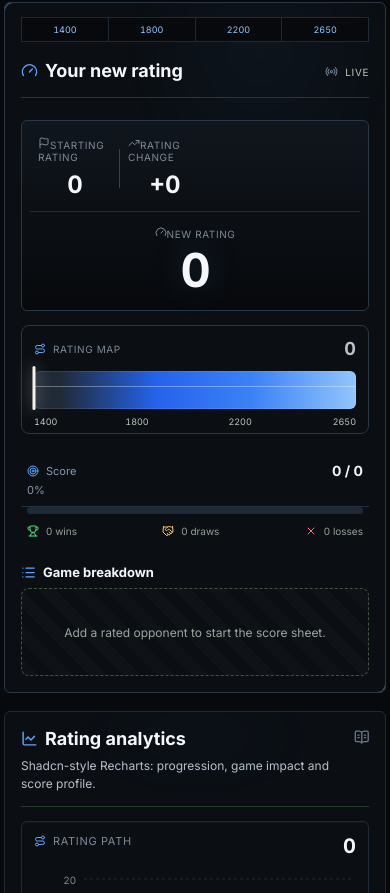
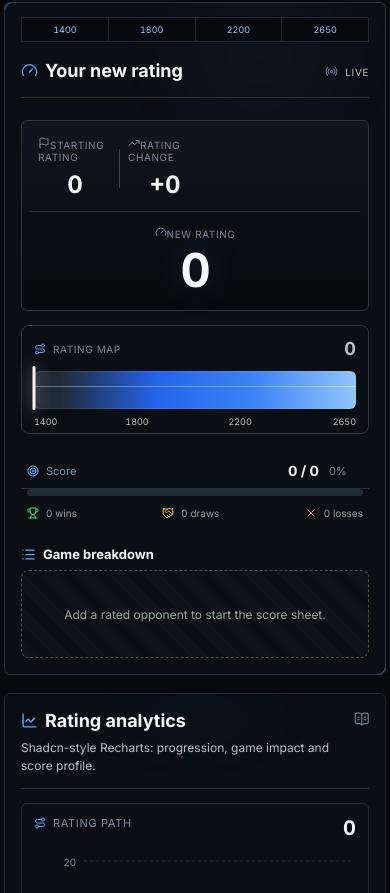
Before and after one commit to zetachess/FIDE-Rating-Calculator, a React (Vite) app: page / in a window 390 px wide. Shown: the part 1240-2133 px from the top of the page. Built offline with nearby package versions, Linux system fonts and the light colour scheme.

Commit message:
Fix mobile score spacing

```diff
--- a/src/colors.css
+++ b/src/colors.css
@@ -578,6 +578,24 @@ input:focus{border-color:#60A5FA;box-shadow:0 0 0 3px rgba(96,165,250,.20)}
   .summary-grid{grid-template-columns:1fr 1fr}
 }
 
+@media(max-width:640px){
+  .score-line{
+    grid-template-columns:1fr auto auto!important;
+    column-gap:10px;
+    align-items:center;
+  }
+  .score-line strong{
+    min-width:44px;
+    text-align:right;
+  }
+  .score-line span:last-child{
+    grid-column:auto!important;
+    min-width:34px;
+    text-align:right!important;
+    color:#7D8998;
+  }
+}
+
 /* Rating numbers must never be ellipsized. */
 .metric strong,.metric.focal strong,.initial-number>strong{
   overflow:visible!important;
```
